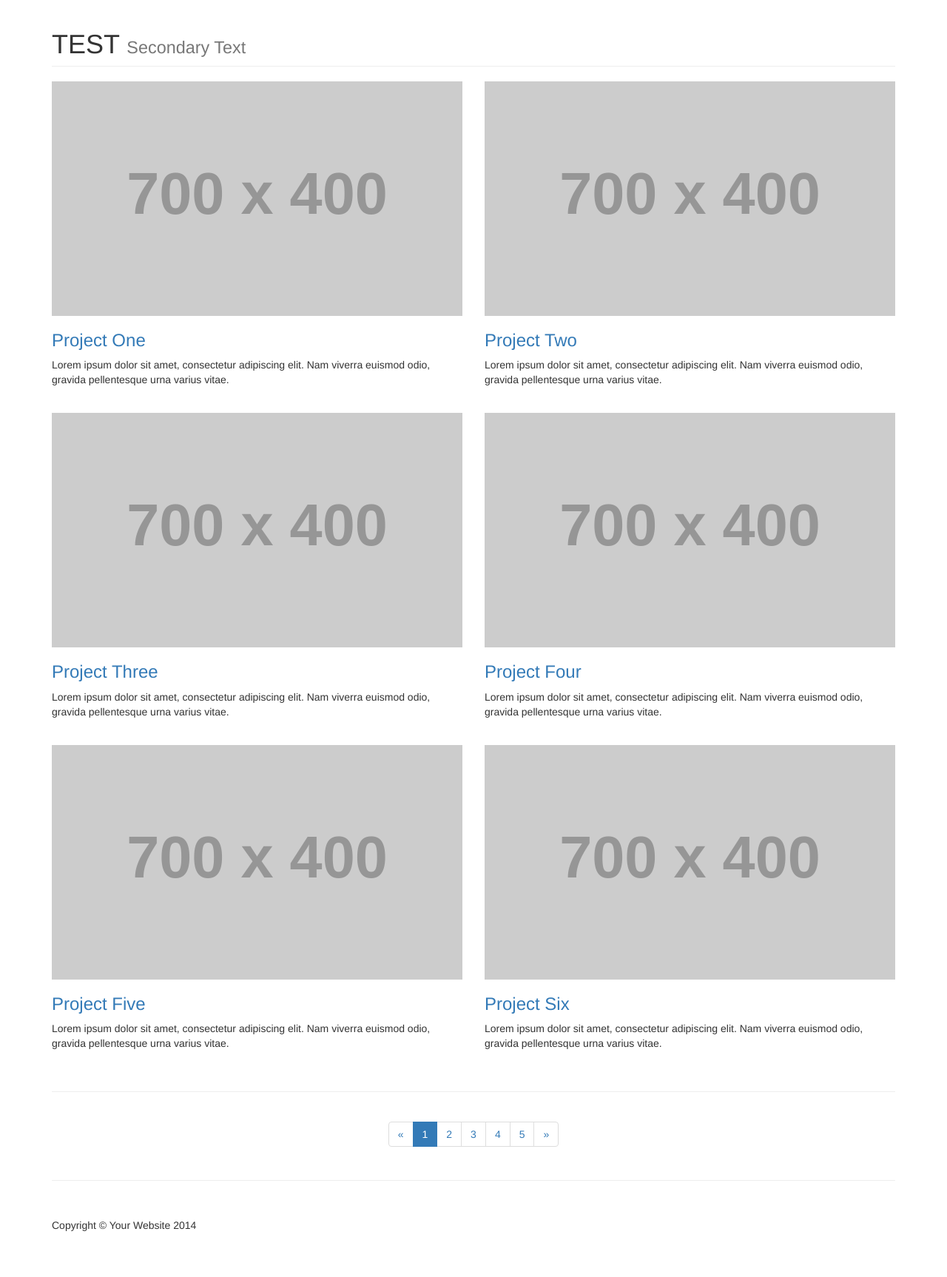
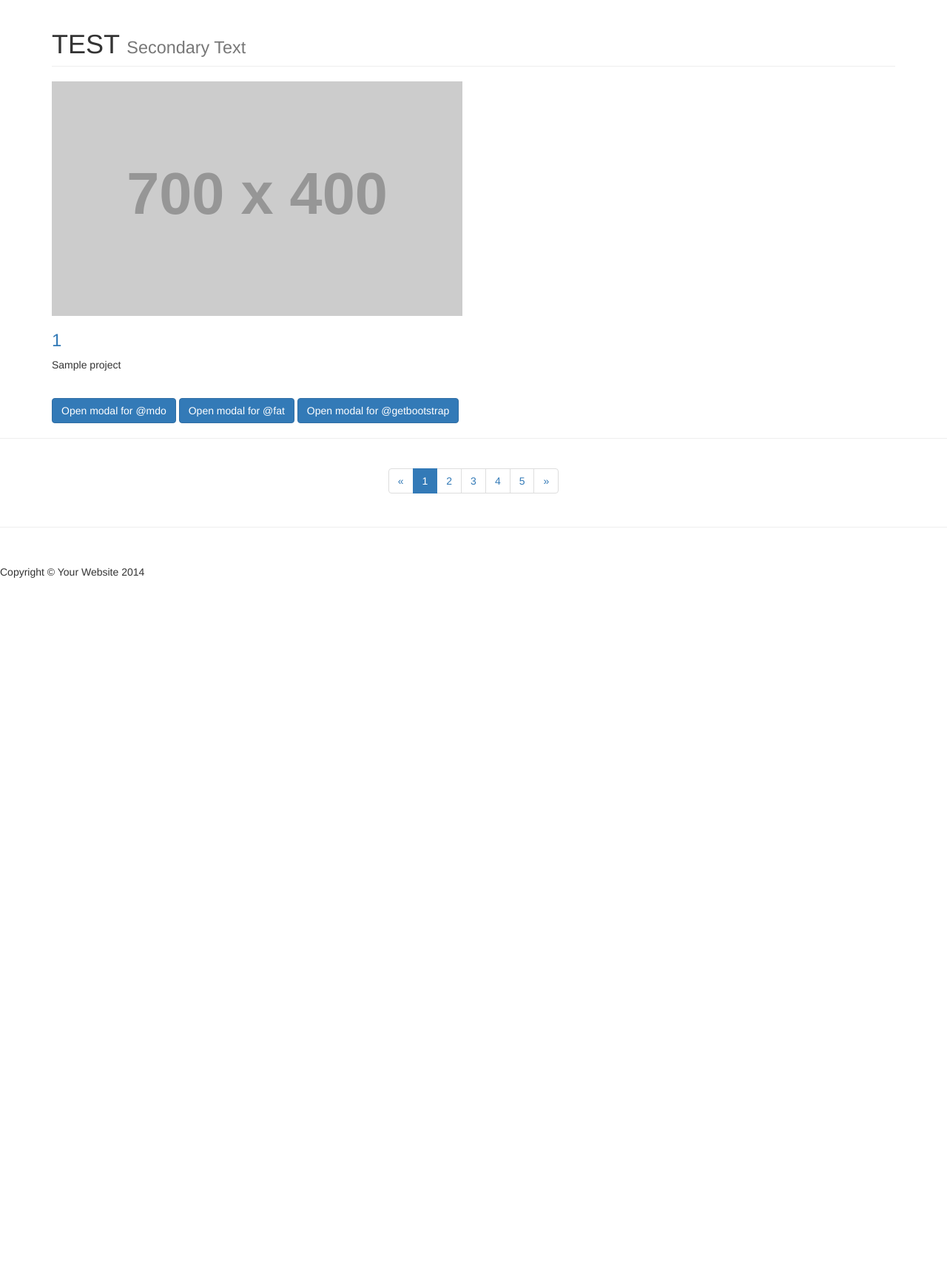
Before and after one commit to melaniesawyer/ByteHacksFlask, a Flask app: template templates/index.html in a window 1280 px wide. Shown: the whole page at 74% size. After the commit the page ends 781 px from the top, so only its background shows below. Run offline with Flask 2, Linux system fonts and the light colour scheme; the template is opened without the code that fills it: most values are stand-ins (such as "Sample title", 1, 10 or a date in 2020); grey boxes labelled with a size stand in for pictures from a placeholder-image service; some libraries are stand-ins or nearby versions.

Commit message:
did some stuff

```diff
--- a/app.py
+++ b/app.py
@@ -1,15 +1,48 @@
-from flask import Flask, render_template
+from flask import Flask, render_template, redirect, url_for, request
 from flask_bootstrap import Bootstrap
+from dbconnect import connection
+import gc
 
 app = Flask(__name__)
+
 Bootstrap(app)
 
-@app.route("/")
+@app.route("/", methods = ['GET', 'POST'])
 def main():
-    return render_template('index.html')
-@app.route("/create")
+  if request.method == 'GET':
+    c, conn = connection()
+    c.execute("SELECT * FROM projects")
+    results = c.fetchall();
+    for row in results:
+      print(row)
+    conn.close()
+    gc.collect()
+    return render_template('index.html', data = results)
+  if request.method == 'POST':
+    return redirect(url_for('.create'))
+
+
+@app.route("/create", methods = ['GET', 'POST'])
 def project_form():
+  if request.method == 'GET':
     return render_template('create.html')
 
+  if request.method == 'POST':
+    c, conn = connection()
+    org_name = request.form['org_name']
+    project_name = request.form['project_name']
+    description = request.form['description']
+    stack = request.form['stack']
+    level = request.form['level']
+    tags = request.form['tags']
+    email = request.form['email']
+    c.execute("INSERT INTO projects (organization, project_name, project_description, stack, level, email) VALUES (%s, %s, %s, %s, %d, %d, %s", org_name, project_name, description, stack, level, email)
+    conn.commit()
+    conn.close()
+    gc.collect()
+    flash("Project Added!")
+    return redirect(url_for("main"))
+
+
 if __name__ == "__main__":
-    app.run()
+  app.run()
--- a/templates/index.html
+++ b/templates/index.html
@@ -27,7 +27,6 @@
 </head>
 
 <body>
-
     <!-- Page Content -->
     <div class="container">
 
@@ -40,75 +39,53 @@
             </div>
         </div>
         <!-- /.row -->
-
-        <!-- Projects Row -->
         <div class="row">
+          {% for project in data %}
           <div class="col-md-6 portfolio-item">
             <a href="#">
               <img class="img-responsive" src="http://placehold.it/700x400" alt="">
             </a>
             <h3>
-                    <a href="#">Project One</a>
+              <a href="#"#>{{project[0]}}</a>
             </h3>
-                <p>Lorem ipsum dolor sit amet, consectetur adipiscing elit. Nam viverra euismod odio, gravida pellentesque urna varius vitae.</p>
+            <p>{{project[2]}}
           </div>
-            <div class="col-md-6 portfolio-item">
-                <a href="#">
-                    <img class="img-responsive" src="http://placehold.it/700x400" alt="">
-                </a>
-                <h3>
-                    <a href="#">Project Two</a>
-                </h3>
-                <p>Lorem ipsum dolor sit amet, consectetur adipiscing elit. Nam viverra euismod odio, gravida pellentesque urna varius vitae.</p>
+          {% endfor %}
+
+        </div>
+        <button type="button" class="btn btn-primary" data-toggle="modal" data-target="#exampleModal" data-whatever="@mdo">Open modal for @mdo</button>
+        <button type="button" class="btn btn-primary" data-toggle="modal" data-target="#exampleModal" data-whatever="@fat">Open modal for @fat</button>
+        <button type="button" class="btn btn-primary" data-toggle="modal" data-target="#exampleModal" data-whatever="@getbootstrap">Open modal for @getbootstrap</button>
+
+        <div class="modal fade" id="exampleModal" tabindex="-1" role="dialog" aria-labelledby="exampleModalLabel" aria-hidden="true">
+          <div class="modal-dialog" role="document">
+              <div class="modal-content">
+                    <div class="modal-header">
+                            <h5 class="modal-title" id="exampleModalLabel">New message</h5>
+                                  <button type="button" class="close" data-dismiss="modal" aria-label="Close">
+                                            <span aria-hidden="true">&times;</span>
+                                                  </button>
+                                                      </div>
+                                                          <div class="modal-body">
+                                                                  <form>
+                                                                            <div class="form-group">
+                                                                                        <label for="recipient-name" class="form-control-label">Recipient:</label>
+                                                                                                  <input type="text" class="form-control" id="recipient-name">
+                                                                                                          </div>
+                                                                                                                  <div class="form-group">
+                                                                                                                              <label for="message-text" class="form-control-label">Message:</label>
+                                                                                                                                        <textarea class="form-control" id="message-text"></textarea>
+                                                                                                                                                </div>
+                                                                                                                                                      </form>
+                                                                                                                                                          </div>
+                                                                                                                                                              <div class="modal-footer">
+                                                                                                                                                                      <button type="button" class="btn btn-secondary" data-dismiss="modal">Close</button>
+                                                                                                                                                                            <button type="button" class="btn btn-primary">Send message</button>
                                                                                                                                                                                 </div>
                                                                                                                                                                                   </div>
-        <!-- /.row -->
-
-        <!-- Projects Row -->
-        <div class="row">
-            <div class="col-md-6 portfolio-item">
-                <a href="#">
-                    <img class="img-responsive" src="http://placehold.it/700x400" alt="">
-                </a>
-                <h3>
-                    <a href="#">Project Three</a>
-                </h3>
-                <p>Lorem ipsum dolor sit amet, consectetur adipiscing elit. Nam viverra euismod odio, gravida pellentesque urna varius vitae.</p>
                                                                                                                                                                                   </div>
-            <div class="col-md-6 portfolio-item">
-                <a href="#">
-                    <img class="img-responsive" src="http://placehold.it/700x400" alt="">
-                </a>
-                <h3>
-                    <a href="#">Project Four</a>
-                </h3>
-                <p>Lorem ipsum dolor sit amet, consectetur adipiscing elit. Nam viverra euismod odio, gravida pellentesque urna varius vitae.</p>
+                                                                                                                                                                              </div></div>
                                                                                                                                 </div>
-        </div>
-        <!-- /.row -->
-
-        <!-- Projects Row -->
-        <div class="row">
-            <div class="col-md-6 portfolio-item">
-                <a href="#">
-                    <img class="img-responsive" src="http://placehold.it/700x400" alt="">
-                </a>
-                <h3>
-                    <a href="#">Project Five</a>
-                </h3>
-                <p>Lorem ipsum dolor sit amet, consectetur adipiscing elit. Nam viverra euismod odio, gravida pellentesque urna varius vitae.</p>
-            </div>
-            <div class="col-md-6 portfolio-item">
-                <a href="#">
-                    <img class="img-responsive" src="http://placehold.it/700x400" alt="">
-                </a>
-                <h3>
-                    <a href="#">Project Six</a>
-                </h3>
-                <p>Lorem ipsum dolor sit amet, consectetur adipiscing elit. Nam viverra euismod odio, gravida pellentesque urna varius vitae.</p>
-            </div>
-        </div>
-        <!-- /.row -->
 
         <hr>
 
```
Also changed, not shown: static/js/bootstrap.js. Lines whose indentation alone changed are shown as unchanged.
